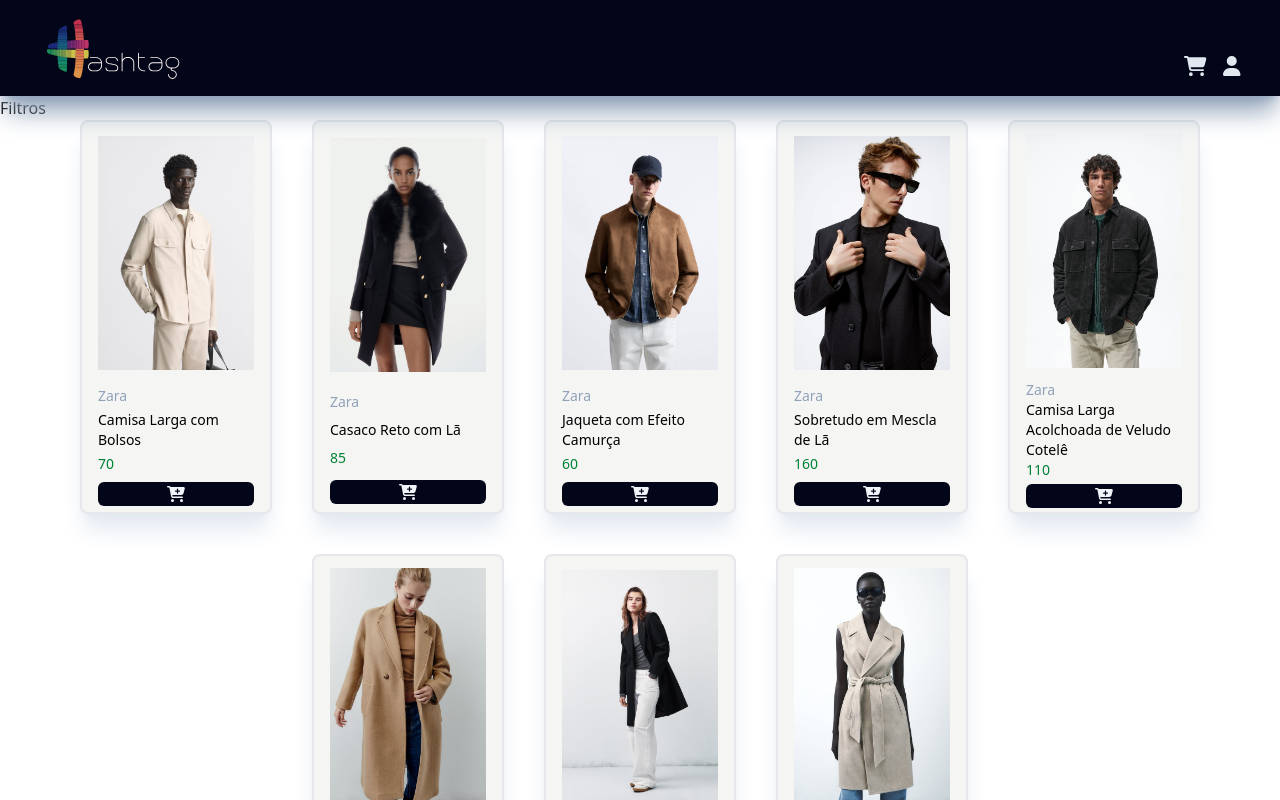
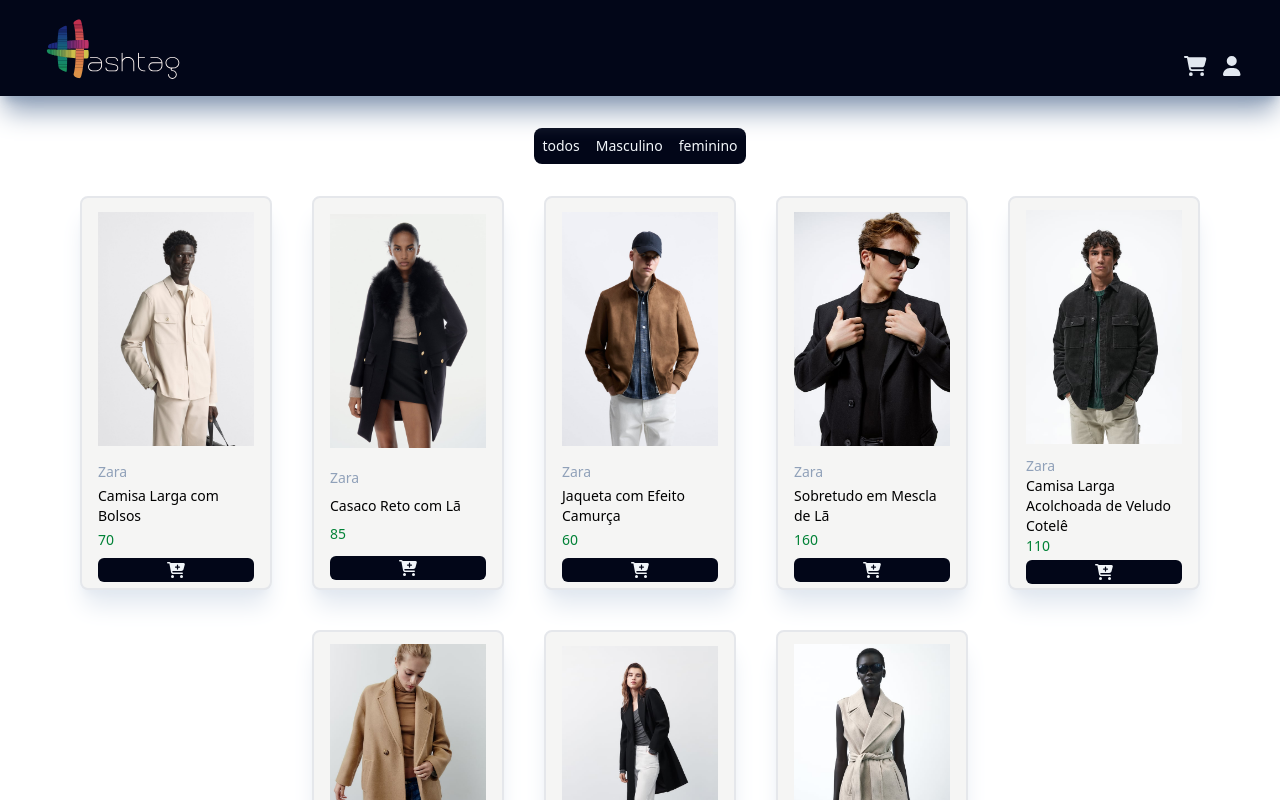
Before and after one commit to ericksantanadasilva/e-commerce, a React (Vite) app: page / in a window 1280 px wide. Shown: the top 800 px of the page. Built offline with nearby package versions, Linux system fonts and the light colour scheme.

Commit message:
adição de filtro

```diff
--- a/src/pages/HomePage/MainSection.jsx
+++ b/src/pages/HomePage/MainSection.jsx
@@ -1,9 +1,10 @@
+import ProductFilters from './ProductFilters';
 import ProductsContainer from './ProductsContainer';
 
 const MainSection = () => {
   return (
     <>
-      <h1>Filtros</h1>
+      <ProductFilters />
       <ProductsContainer />
     </>
   );
--- /dev/null
+++ b/src/pages/HomePage/ProductFilters.jsx
@@ -0,0 +1,45 @@
+const ProductFilters = () => {
+  return (
+    <section className='flex justify-center items-center py-8'>
+      <input
+        id='filter-0'
+        type='radio'
+        name='filter-selection'
+        className='hidden'
+      />
+      <label
+        className='rounded-s-lg bg-slate-950 hover:bg-slate-800 p-2 text-sm text-slate-100 cursor-pointer'
+        htmlFor='filter-0'
+      >
+        todos
+      </label>
+      <input
+        id='filter-1'
+        type='radio'
+        name='filter-selection'
+        className='hidden'
+      />
+      <label
+        className='bg-slate-950 hover:bg-slate-800 p-2 text-sm text-slate-100 cursor-pointer'
+        htmlFor='filter-1'
+      >
+        Masculino
+      </label>
+      <input
+        id='filter-2'
+        type='radio'
+        name='filter-selection'
+        className='hidden'
+      />
+      <label
+        className='rounded-s-lg bg-slate-950 hover:bg-slate-800 p-2 text-sm text-slate-100 cursor-pointer'
+        dir='rtl'
+        htmlFor='filter-2'
+      >
+        feminino
+      </label>
+    </section>
+  );
+};
+
+export default ProductFilters;
```
